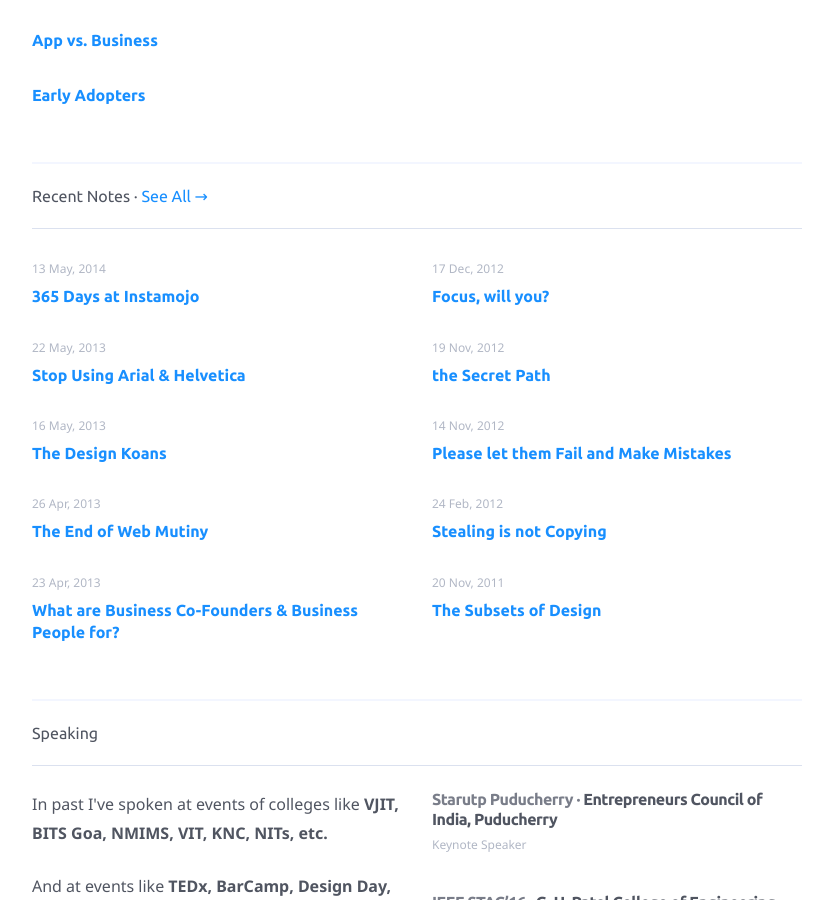
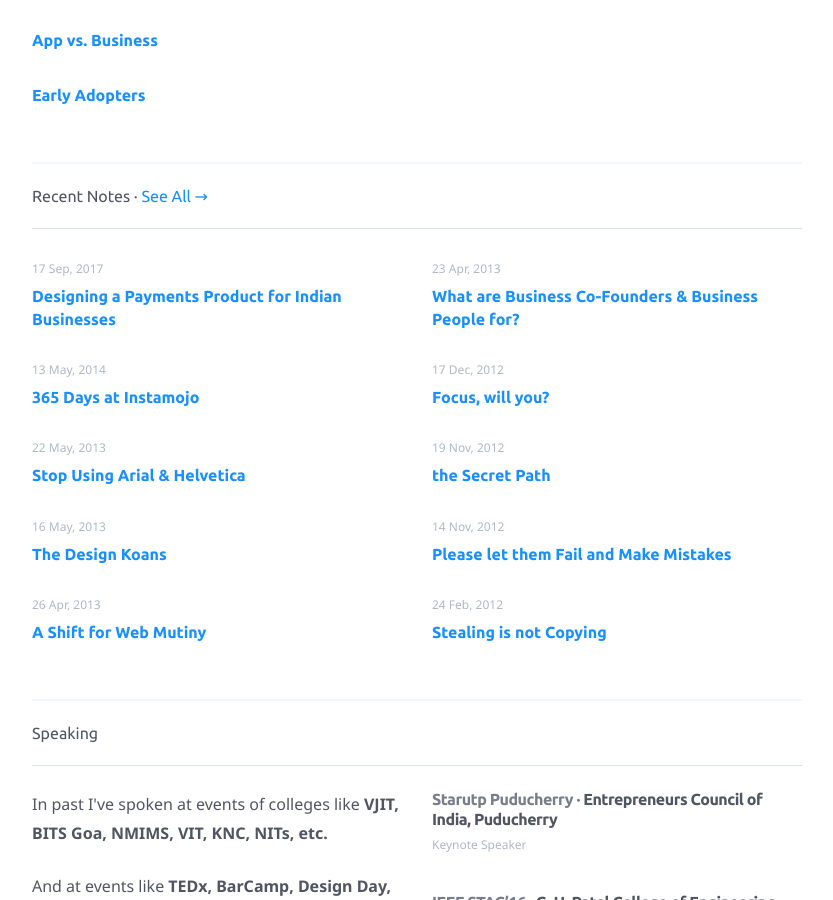
Before and after one commit to 64Notes/64notes.com, a Jekyll site: the page built from index.html, in a window 1280 px wide and 900 px high, scrolled down 783 px. Shown: the whole window, without its empty margins (223-1056 px from the left). Built offline with Jekyll 4.4.1, drawn with Linux system fonts in a browser that asks for light colours; comment, search, counter and statistics services are not loaded; some of the changed lines change nothing that is shown.

Commit message:
Add Post [2017 Sep]

```diff
--- a/_posts/2013-04-26-end-of-web-mutiny.markdown
+++ b/_posts/2013-04-26-end-of-web-mutiny.markdown
@@ -1,6 +1,6 @@
 ---
 layout: post
-title: The End of Web Mutiny
+title: A Shift for Web Mutiny
 type: post
 ---
 
--- /dev/null
+++ b/design/_posts/2017-09-17-online-payments-for-indian-businesses.markdown
@@ -0,0 +1,142 @@
+---
+layout: post
+title: Designing a Payments Product for Indian Businesses
+type: post
+---
+
+<p class="subheader">Lessons & challenges in designing a digital product experience for underserved businesses.</p>
+
+In the past, a simple computer would need an entire room. Today, you can wear 100 times that power on your wrist. Thanks to technology and the disruption it brings, computers have evolved from enterprise undertakings to consumer products.
+
+Back in 2012, when [Instamojo](https://www.instamojo.com) started, online payments & ecommerce infrastructure were still enterprise services/departments. They were beyond the financial and technical reach of micro, small, and medium-sized businesses.
+
+If you wanted to get an online payment gateway, you’d need to negotiate with the banks & gateways. You’ll need a team of engineers to integrate with terrible APIs. None of them would even talk to you, unless you commit to lakhs worth of transaction a month. Only big companies could afford to give their customers an option to pay online.
+
+There were no wallets, no #DigitalIndia, and our government wasn’t launching a new payments app every month. Most businesses relied on cash & cheques. NEFT was a city-folks thing. Even PayTM was a mere recharge website.
+
+![Paytm Homepage, Early 2012](/images/2017/1/paytm-homepage-2012.png)
+
+Instamojo started with an aim to simplify payments and ecommerce. We wanted to make payments as simple as sharing a link.
+
+Upload your file, put a price, and you will get a link. Put that link in your email, blog, SMS, practically anywhere. Your customers can click & pay. You’d get the money directly in your bank account. It was that simple! There was no paperwork involved anywhere in the process.
+
+<p class="img--120cent"><img src="/images/2017/1/instamojo-homepage-2012.png" alt="Instamojo Homepage, Early 2012" class="img"></p>
+
+At that point people compared our product to [Gumroad](https://gumroad.com/) & PayPal. We admired both. Gumroad did the same thing — sell digital files. PayPal was the king of online payments back in the day.
+
+But over the years we learnt that what works for the western audiences doesn’t necessarily work for Indian audience. The demographic, abilities, tech, language, mental models, regulations—everything changes.
+
+We gradually expanded beyond payments for digital files and now we manage more than just payments for over [300k businesses](http://www.moneycontrol.com/news/business/startup/instamojo-raises-fund-from-japans-payments-firm-anypay-2363617.html) (at the time of writing). Each day our customers teach us how to make our product and business better. While most learnings are domain specific; some had big impact, three stand out the most.
+
+## Mind Your Language
+
+In early versions of the product, you’d create an _‘Offer’_ to sell on Instamojo. The _Offer_ could be a digital file, event ticket, or a service. You’d get a link for your offer to share with your customers. Your customers could pay with their cards or net-banking.
+
+![Instamojo Dashboard, 2012](/images/2017/1/instamojo-dashboard-2012.png)
+
+We were careless with words, but our early adopters were forgiving. Most were looking for a solution like Instamojo desperately and were happy that we existed. But we hit a ceiling when we tried to reach beyond the tech-savvy audience and grow our user base to beyond 20,000 merchants.
+
+For some we worked out just fine, but a lot of people were expecting us to bring them customers. They were comparing us to Amazon & Flipkart. We weren’t that. We made several attempts to fix our ‘pitch’— “Your customers”, “turn your audience to customers”, etc. Nothing changed.
+
+After talking to several existing & potential customers, we realised:
+
+  1. People who were using us said that they were using Instamojo to ‘collect payments’.
+
+  2. People who mistook us for a marketplace like Amazon or Flipkart. They were unhappy that we were not bringing them ‘sales’ and not ‘selling’ their products.
+
+_“Sell”_ & _“Payment”_ have different meanings. Words are important.
+
+You’re not goint to be personally present to explain what your product does, words do it for you. From landing pages, to forms & buttons, words tell the user what’s going on. Words tell the user what the product is about and what it can do.
+
+Our iterations with functional copy worked the best. After several iterations over the months, this is what Instamojo looked like:
+
+<p class="img--150cent"><img src="/images/2017/1/instamojo-dashboard-evolution.png" alt="Instamojo Dashboard Evolution"></p>
+
+_Offers_  became _‘Payment Links’_. You create & share _‘Payment Links’_ to collect payments. Simple! Yet took us over 20,000 customers and 2 years to reach here.
+
+This was a small change in product and a big paradigm shift that altered our customers’ experience. How do we know? We never again had to explain why we were not brining them sales and why there wasn’t a ‘Search’ option on Instamojo. No one asked anymore.
+
+<p class="img--150cent"><img alt="Instamojo Homepage Evolution" src="/images/2017/1/instamojo-homepage-evolution.png"></p>
+
+It changed how we pitched our product, and what people expected of it. Today, our customers teach us how Payment Links can be used. 🙏 ❤️
+
+---
+
+Another lesson on importance of words & language came after we made a small addition to our Dashboard. We added a unit to display aggregate sales and transaction numbers with the title ‘Last 30 days’.
+
+![Instamojo Dashboard with words 'Last 30 Days'](/images/2017/1/dashboard-last-30-days.png)
+
+We deployed the change at night, next morning there was a barrage of customer emails and calls asking if we were shutting down Instamojo or their account with Instamojo. 😱
+
+“Why last 30 days?! What happened?”
+
+‘Last 30 days’. Last has a lot of meanings and the customer is always right.
+
+A small change deployed under a minute made the problem go away. We changed it to ‘Past 30 days’, the confused emails and phone calls stopped. Words are design.
+
+![Instamojo Dashboard with words 'Past 30 Days'](/images/2017/1/dashboard-past-30-days.png)
+
+---
+
+Rest two are choices that, in retrospect, worked well for the product. You’d notice that the earlier versions of Instamojo looked right out of Web 1.0 world. It looks empty and unpolished as compared to how it looks now:
+
+<br>
+<p class="img--170cent"><img alt="Evolution of Instamojo's Visual Asthetics" src="/images/2017/1/instamojo-visual-evolution.png"></p>
+
+
+It’s was a conscious choice to keep it empty & looking like the way it did. The choices weren’t based on what looked good or what was trendy. They were based on priorities, costs, and resources at hand. It helped us ship & evolve fast, and maintain the product with low time & effort.
+
+## Structuring the Product
+
+There’s often a temptation to fill up your new product to make it look more ‘mature’ and avoid the ‘emptiness’. You try to fill up the empty space with features and complexity that your product doesn’t even need.
+
+Most of the decisions at this point are made on big assumptions with almost no data. Every item in navigation, every “segment” or “vertical” a product has is a decision that brings even more decisions with it. Keep it so simple that you’re almost ashamed.
+
+Products are like trees. They don’t grow in a day or a year. They are constantly evolving to respond to their environment & interactions. If you fluff-it up today, there won’t be any room left when the real growth comes.
+
+You will have a lot of paradigm shifts as you design your product, layer-by-layer, over the years. Keep a lot of room for errors. It’s easier to iterate and completely change a simple product. This emptiness is your margin-of-safety, the more the better.
+
+During 5 years of evolving our product, we’ve had no problems adding more verticals to our product. The product is still evolving today without any notable issues in this regard.
+
+## Usability & Aesthetics
+
+When I joined Instamojo I was the first designer. And the in-house front-end person. For about 2 years I was designing & coding-up the product with Django templates (they’re horrible), javascript, and CSS.
+
+I had 2 big priorities:
+
+- Design a product that makes sense to the user.
+- Make a product that works & ship it fast.
+
+For a designer, its very tempting to make it look like a million dollar product. It’s tempting to apply everything you’ve ever learned. After all this is what you wanted, to build a product from scratch and do it right. Functional and beautiful like no one has seen & done before.
+
+But soon you will realise that you’ve taken on a mammoth task. Just to make sure that it makes sense and is functional takes a lot of work. There are endless layers of details that you will miss out and add over time. The requirements & scope of product will change every other day.
+
+Making it obvious is the goal. Obvious is hard. Sticking to usability principles is the only way to guarantee that your interface is obvious to most people.
+
+In most cases, it means sticking to the medium’s default design choices—be it web, android, or iOS. Sure you won’t trend on dribbble, but your product will be used. That’s everything.
+
+Having simple UI & interaction patterns also helps keep the code base small & maintainable. This means speed, which is an advantage your startup should not lose. Plus, your product developers will love you for that.
+
+For some products, however, aesthetics are a requirement and not a luxury. Specially vitamin products. But for a pain-killer product like Instamojo, usability was way above the priority list.
+
+It was more productive to invest time & effort improving language, understanding mental models, and information architect; than investing it in aesthetics.
+
+There will come a time when that will change. Aesthetics, visuals, interactions do become important as you try to establish a brand and appeal to a larger audience.
+
+At about 1 Lakh customers, we started investing in those aspects of product & design. At that scale, we left our early adopter phase way behind and were reaching to merchants who were bringing their businesses online for the first time. Inlcuding a majority of non-tech savvy customers, who behaved more like consumers. (Therefore expected a cusomer product).
+
+<p>We upgraded visual & interaction patterns of the product to take it closer to a consumer product than an developer MVP and redesigned our mobile experience. Doing that while staying true to the usability principles is difficult, but we had <a href="https://twitter.com/hvpandya" target="_blank">Hardik</a> who did an awesome job.</p>
+
+<p class="img--120cent"><img alt="Instamojo Sidebar Evolution" src="/images/2017/1/instamojo-sidebar-evolution.png"></p>
+
+At the same time, we invested more in understanding our customers. Several people including <a href="https://twitter.com/apurv" target="_blank">Apoorv</a>, <a href="https://twitter.com/iamnam24" target="_blank">Namrata</a>, <a href="https://twitter.com/dalanMendonca" target="_blank">Dalan</a>, and our customer facing teams spent time talking to our customers, testing out prototypes, and improving our product to a point where it could serve double the customer base.
+
+During customer interviews and field visits, customers emphasised our product and services were ‘easy’ to start with and use. That’s where our claim to be **India’s Easiest Way to Collect  Payments Online** came from.
+
+![Instamojo Homepage, 2014](/images/2017/1/instamojo-homepage-2014.png)
+
+---
+
+**PS:** Thanks <a href="https://twitter.com/Rapthing" target="_blank">Rapti</a> and <a href="https://twitter.com/dalanMendonca" target="_blank">Dalan</a> for editing this. Twice.
+
+**PPS:** ❤️ Some screenshots were possible because [WayBackMachine](https://archive.org/web/) exists.
```
Also changed, not shown: images/2017/1/dashboard-last-30-days.png (added), images/2017/1/dashboard-past-30-days.png (added), images/2017/1/instamojo-dashboard-2012.png (added), images/2017/1/instamojo-dashboard-evolution.png (added), images/2017/1/instamojo-homepage-2012.png (added), images/2017/1/instamojo-homepage-2014.png (added), images/2017/1/instamojo-homepage-evolution.png (added), images/2017/1/instamojo-sidebar-evolution.png (added), images/2017/1/instamojo-visual-evolution.png (added), images/2017/1/paytm-homepage-2012.png (added).
